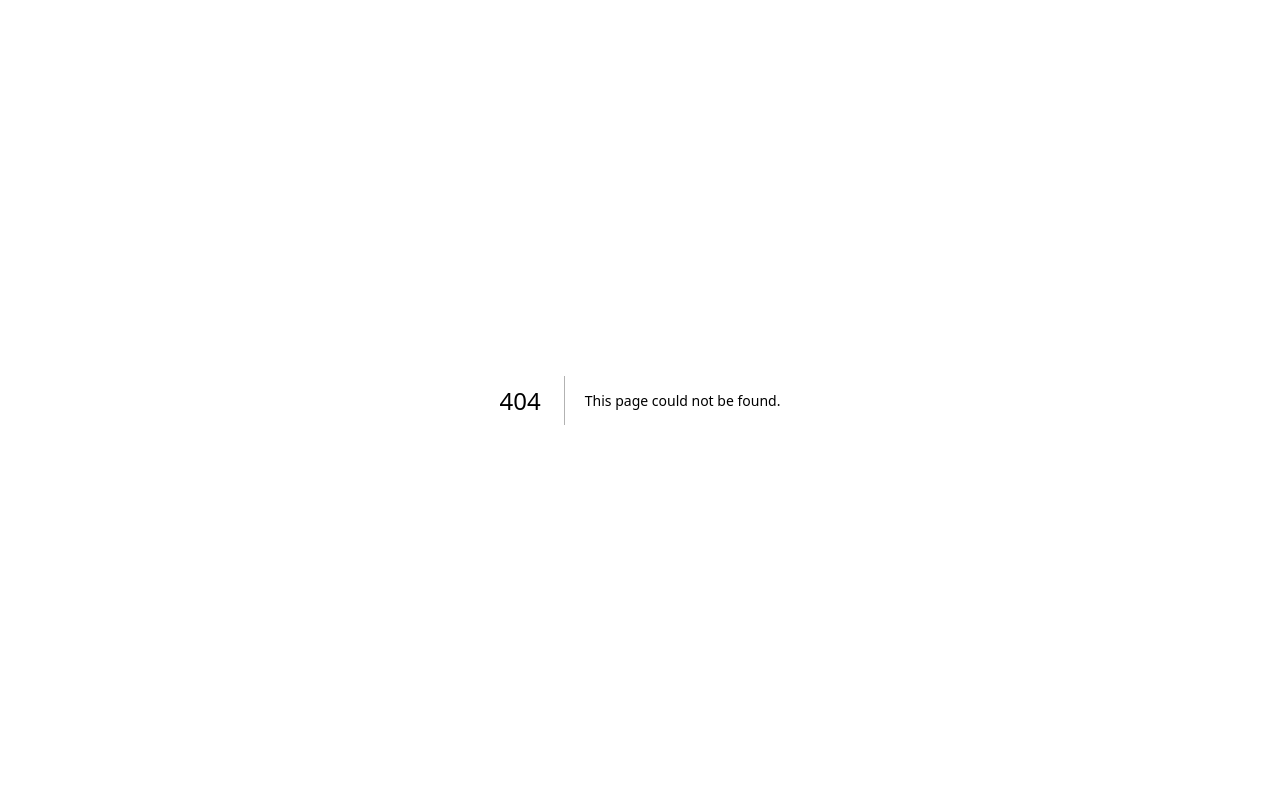
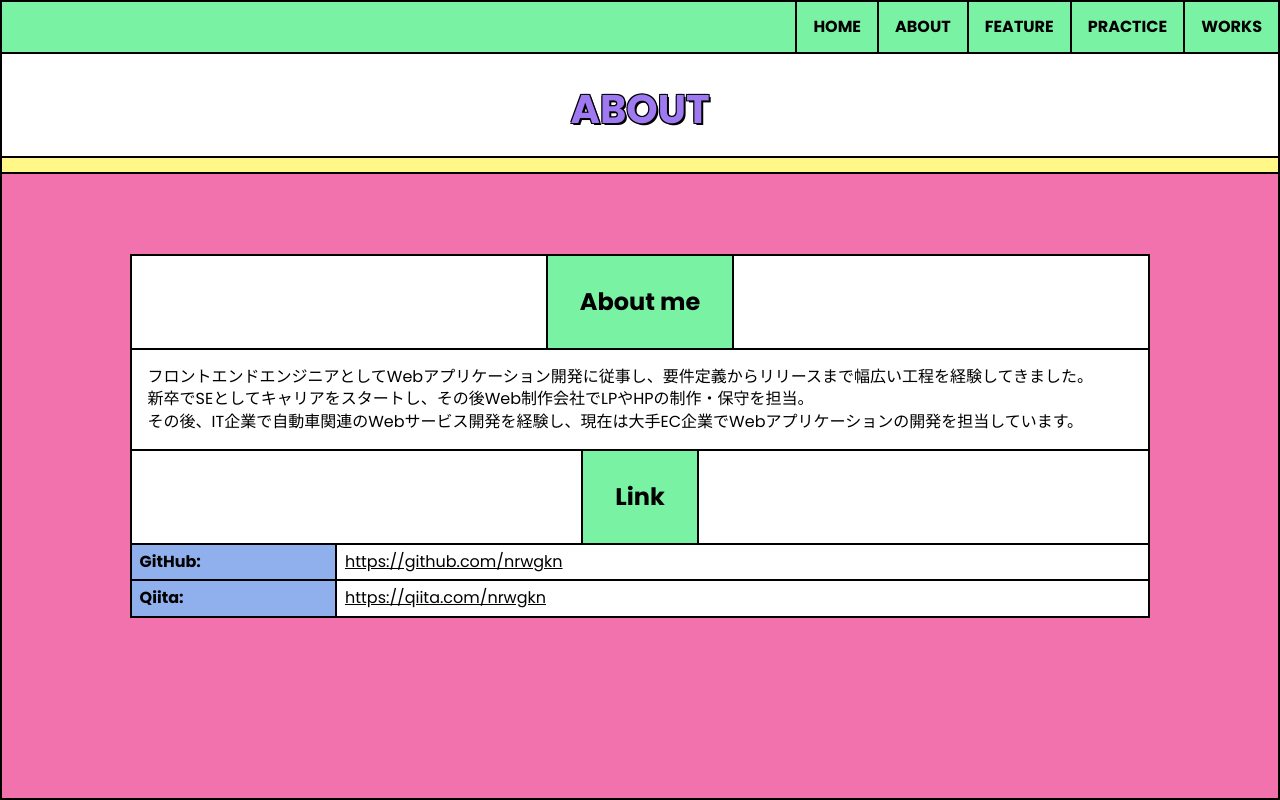
Before and after one commit to nrwgkn/nrwgkn-page, a Next.js app: page /about in a window 1280 px wide. Before the commit this address had no page. Built offline with nearby package versions, Linux system fonts and the light colour scheme.

Commit message:
feat: ABOUTペーを追加

```diff
--- a/src/components/Header.tsx
+++ b/src/components/Header.tsx
@@ -15,6 +15,9 @@ const AppHeader = () => {
           <Link href="/">HOME</Link>
         </li>
         <li>
+          <Link href="/about">ABOUT</Link>
+        </li>
+        <li>
           <Link href="/feature">FEATURE</Link>
         </li>
         <li>
--- /dev/null
+++ b/src/pages/about.tsx
@@ -0,0 +1,58 @@
+import React from "react";
+import { AppLayout } from "@/components/Layout";
+import { Link } from "@/components/Link";
+
+const Feature = () => {
+  return (
+    <AppLayout>
+      <div className="p-about l-gallery">
+        <div className="l-gallery__title c-title">
+          <h1>ABOUT</h1>
+        </div>
+        <div className="l-gallery__body">
+          <div className="l-gallery__container">
+            <section className="p-aboutCard">
+              <h2 className="p-aboutCard__title">
+                <span>About me</span>
+              </h2>
+              <p className="p-aboutCard__description">
+                フロントエンドエンジニアとしてWebアプリケーション開発に従事し、要件定義からリリースまで幅広い工程を経験してきました。
+                <br />
+                新卒でSEとしてキャリアをスタートし、その後Web制作会社でLPやHPの制作・保守を担当。
+                <br />
+                その後、IT企業で自動車関連のWebサービス開発を経験し、現在は大手EC企業でWebアプリケーションの開発を担当しています。
+              </p>
+            </section>
+            <section className="p-aboutCard">
+              <h2 className="p-aboutCard__title">
+                <span>Link</span>
+              </h2>
+              <div className="p-aboutCard__link">
+                <dl>
+                  <dt>GitHub:</dt>
+                  <dd>
+                    <Link
+                      url="https://github.com/nrwgkn"
+                      label="https://github.com/nrwgkn"
+                    />
+                  </dd>
+                </dl>
+                <dl>
+                  <dt>Qiita:</dt>
+                  <dd>
+                    <Link
+                      url="https://qiita.com/nrwgkn"
+                      label="https://qiita.com/nrwgkn"
+                    />
+                  </dd>
+                </dl>
+              </div>
+            </section>
+          </div>
+        </div>
+      </div>
+    </AppLayout>
+  );
+};
+
+export default Feature;
--- a/src/styles/globals.scss
+++ b/src/styles/globals.scss
@@ -30,3 +30,4 @@
 @use "/src/styles/pages/practice";
 @use "/src/styles/pages/works";
 @use "/src/styles/pages/feature";
+@use "/src/styles/pages/about";
--- /dev/null
+++ b/src/styles/pages/_about.scss
@@ -0,0 +1,76 @@
+@use "/src/styles/settings/variables" as v;
+
+.p-about {
+  .l-gallery {
+    &__title::after {
+      background-color: v.$color-yellow;
+    }
+    &__body {
+      background-color: v.$color-pink;
+    }
+  }
+
+  &Card {
+    background-color: v.$color-white;
+    border: 2px solid v.$color-black;
+    @media screen and (min-width: 1024px) {
+      display: flex;
+      flex-wrap: wrap;
+    }
+    &__title {
+      text-align: center;
+      font-size: 24px;
+      font-weight: 700;
+      width: 100%;
+      border-bottom: 2px solid v.$color-black;
+      span {
+        padding: 32px;
+        display: inline-block;
+        border-left: 2px solid;
+        border-right: 2px solid;
+        background-color: v.$color-green;
+      }
+    }
+    &__description {
+      padding: 16px;
+      line-height: 1.4;
+    }
+    &__link {
+      flex: 1;
+      dl {
+        display: flex;
+        flex-direction: column;
+        @media screen and (min-width: 480px) {
+          flex-direction: row;
+        }
+      }
+      dl ~ dl {
+        border-top: 2px solid v.$color-black;
+      }
+      dt {
+        flex-basis: 20%;
+        padding: 8px;
+        background-color: v.$color-blue;
+      }
+      dd {
+        flex-basis: 80%;
+        padding: 8px;
+        border-top: 2px solid v.$color-black;
+        @media screen and (min-width: 480px) {
+          border-top: none;
+          border-left: 2px solid v.$color-black;
+        }
+        a {
+          cursor: pointer;
+          text-decoration: underline;
+          &:hover {
+            opacity: 0.8;
+          }
+        }
+      }
+    }
+    & + & {
+      border-top: none;
+    }
+  }
+}
```
